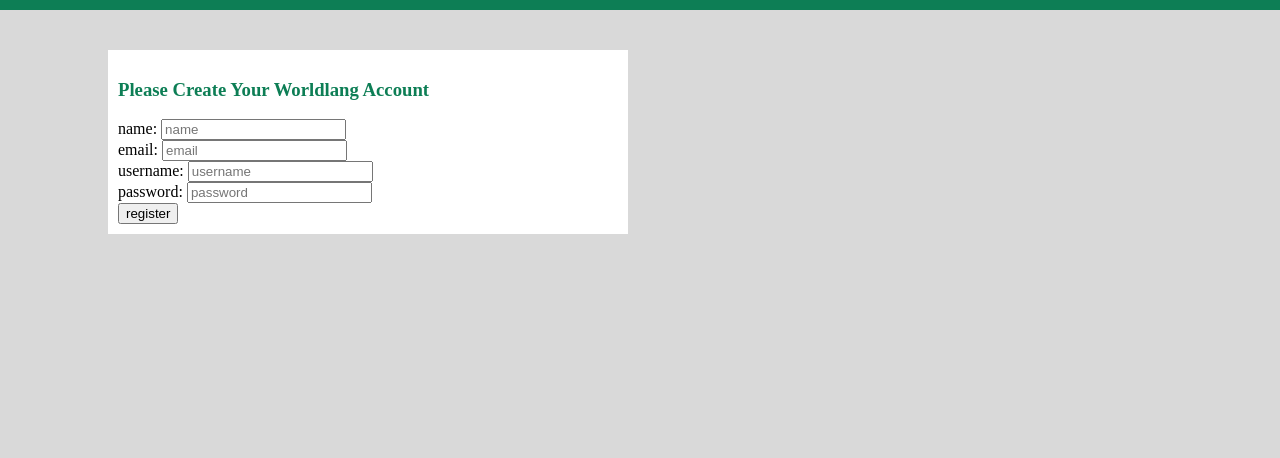
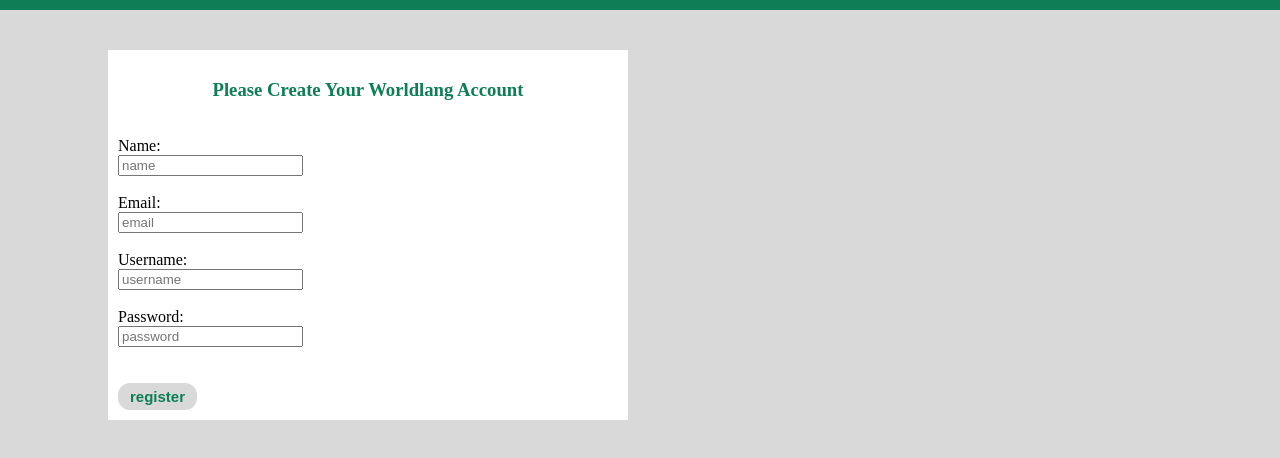
Before and after one commit to comp426-2023-spring/a99-WorldLang, a website: page frontend/src/register/register.html in a window 1280 px wide. Shown: the part 50-508 px from the top of the page. Drawn offline with Linux system fonts and the light colour scheme.

Commit message:
worked a little on registration page ui

```diff
--- a/frontend/src/language.css
+++ b/frontend/src/language.css
@@ -113,3 +113,15 @@
     text-align: center;
     font-family: Arial,Helvetica Neue,Helvetica,sans-serif;
   }
+
+button {
+    padding: 12px 24px;
+    border-radius: 50px;
+    border: none;
+    color: white;
+    background-color: #79AE9B;
+    margin: 0 auto;
+    display: block;
+    cursor: pointer;
+    font-size: 15px;
+}
--- a/frontend/src/register/register.css
+++ b/frontend/src/register/register.css
@@ -11,6 +11,7 @@
 
 h3 {
     color: #0d7e55;
+    text-align: center;
 }
 
 .header{
@@ -38,3 +39,16 @@
     width: 300px;
     left: 300px;
 }
+
+#reg{
+    padding: 5px 12px;
+    border-radius: 12px;
+    border: none;
+    color: #0D7E55;
+    background-color: #D9D9D9;
+    margin: 0 auto;
+    cursor: pointer;
+    font-size: 15px;
+    display: inline;
+    font-weight: bold;
+}
--- a/frontend/src/register/register.html
+++ b/frontend/src/register/register.html
@@ -16,15 +16,18 @@
     <div class = "card">
         <h3>Please Create Your Worldlang Account</h3>
         <form id="registerForm">
-            <label for="name">name:     </label>
+            <label for="name"> <br>Name:
+            </br></label>
             <input type="text" placeholder="name" id="name" name="name"><br>
-            <label for="email">email:    </label>
+            <label for="email"> <br>Email:  </br>  </label>
             <input type="text" placeholder="email" id="email" name="email"><br>
-            <label for="username">username: </label>
+            <label for="username"><br>Username:
+            </br></label>
             <input type="text" placeholder="username" id="username" name="username"><br>
-            <label for="password">password: </label>
+            <label for="password"><br>Password: </br></label>
             <input type="text" placeholder="password" id="password" name="password"><br>
-            <button type="submit">register</button>
+            <br><br>
+            <button type="submit" name="reg" id="reg">register</button>
         </form>
     </div>
 
```
